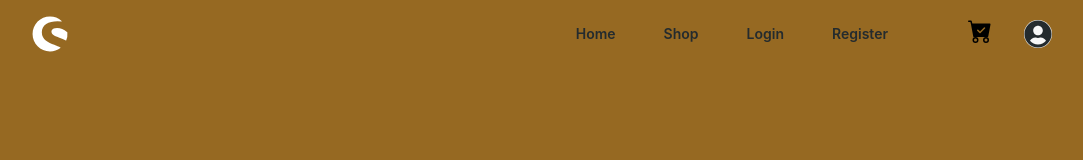
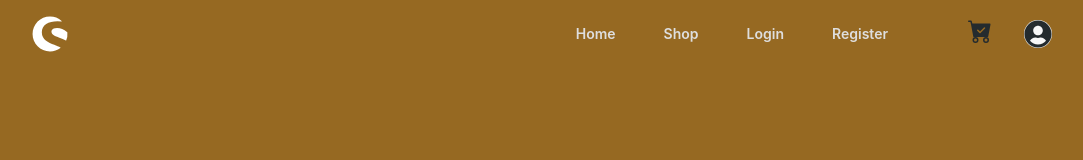
Before and after one commit to Pradeepsingh143/EcommerceApp, a React (Create React App) app in the folder client/: page / in a window 1280 px wide. Shown: the top 160 px of the page, without its empty margins (98-1181 px from the left). Built offline with nearby package versions, Linux system fonts and the light colour scheme; no server answers.

Commit message:
changed menu links color

```diff
--- a/client/src/components/Header.jsx
+++ b/client/src/components/Header.jsx
@@ -44,18 +44,18 @@ const Header = () => {
 
           <div className="flex gap-8 sm:gap-16 items-center">
             {/* main menu */}
-            <nav className="navMainMenu list-none text-sm uppercase text-black font-semibold gap-x-4 hidden sm:flex">
+            <nav className="navMainMenu list-none text-sm uppercase text-white font-semibold gap-x-4 hidden sm:flex">
               <Link to={"/"} className="cursor-pointer">
-                <button className="hover:brightness-50 p-2 px-4">Home</button>
+                <button className="brightness-90 hover:brightness-100 p-2 px-4">Home</button>
               </Link>
               <Link to={"/shop"} className="cursor-pointer">
-                <button className="hover:brightness-50 p-2 px-4">Shop</button>
+                <button className="brightness-90 hover:brightness-100 p-2 px-4">Shop</button>
               </Link>
               <Link to={"/login"} className="cursor-pointer">
-                <button className="hover:brightness-50 p-2 px-4">Login</button>
+                <button className="brightness-90 hover:brightness-100 p-2 px-4">Login</button>
               </Link>
               <Link to={"/register"} className="cursor-pointer">
-                <button className="hover:brightness-50 p-2 px-4">Register</button>
+                <button className="brightness-90 hover:brightness-100 p-2 px-4">Register</button>
               </Link>
             </nav>
 
@@ -110,7 +110,7 @@ const Header = () => {
               <div className="cartIcon relative">
                 <button onClick={toggleCart}>
                   <h2 className="cursor-pointer">
-                    <BsFillCartCheckFill size={"24px"} title="hamburger" />
+                    <BsFillCartCheckFill size={"24px"} color={"var(--black)"} title="hamburger" />
                   </h2>
                   <p className="bg-white rounded-full text-center text-xs absolute bottom-4 left-3 w-4">
                     {/* {cartItems.length} */}
```
